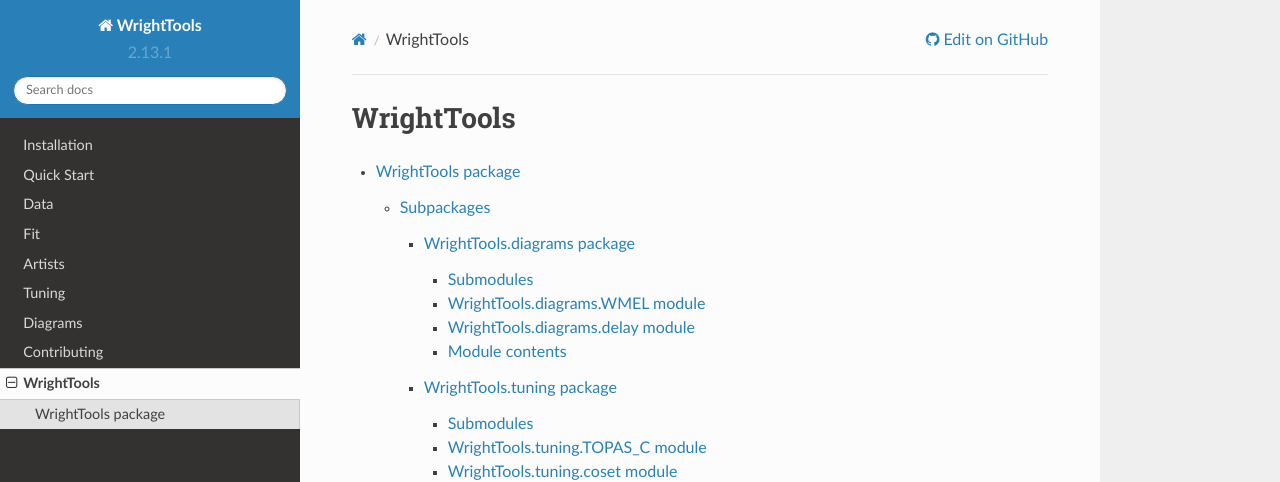
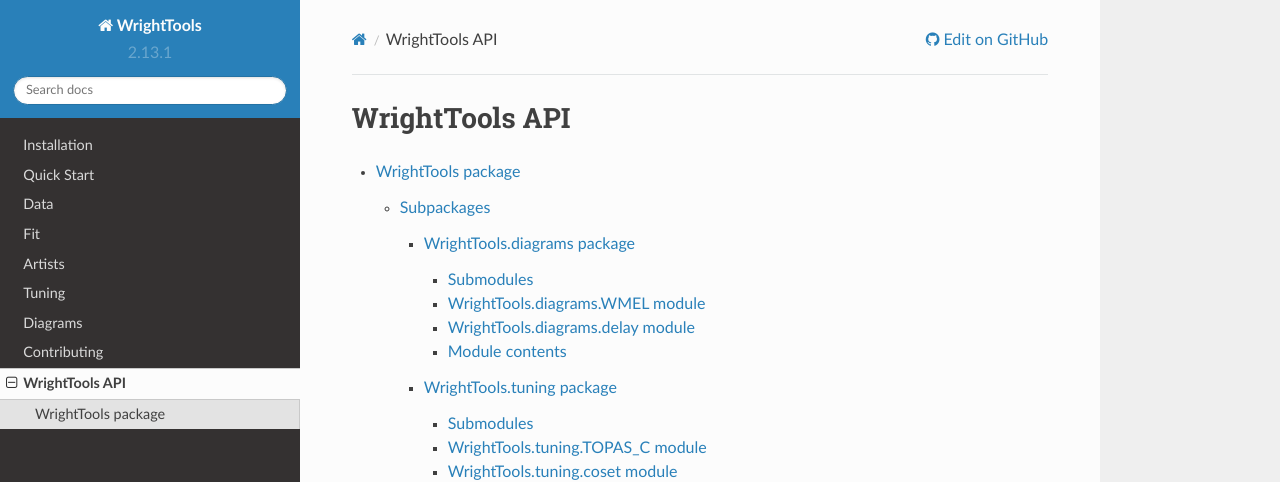
Before and after one commit to wright-group/WrightTools, a Sphinx documentation site: the page built from docs/api/modules.rst, in a window 1280 px wide and 1021 px high. Shown: the top 482 px of the window. Built offline with Sphinx 7.4.7 and the Read the Docs theme 2.0.0, drawn with Linux system fonts in a browser that asks for light colours.

```diff
--- a/docs/api/modules.rst
+++ b/docs/api/modules.rst
@@ -1,5 +1,5 @@
-WrightTools
-===========
+WrightTools API
+===============
 
 .. toctree::
    :maxdepth: 4
--- a/docs/conf.py
+++ b/docs/conf.py
@@ -34,13 +34,14 @@ sys.path.insert(0, os.path.abspath('../WrightTools'))
 # ones.
 extensions = ['sphinx.ext.autodoc',
     'sphinx.ext.doctest',
-#    'sphinx.ext.autosummary',
+    'sphinx.ext.autosummary',
     'sphinx.ext.intersphinx',
     'sphinx.ext.todo',
     'sphinx.ext.coverage',
     'sphinx.ext.mathjax',
     'sphinx.ext.ifconfig',
     'sphinx.ext.viewcode',
+    #'sphinx.ext.napoleon']
     'numpydoc']
 
 # Add any paths that contain templates here, relative to this directory.
```
